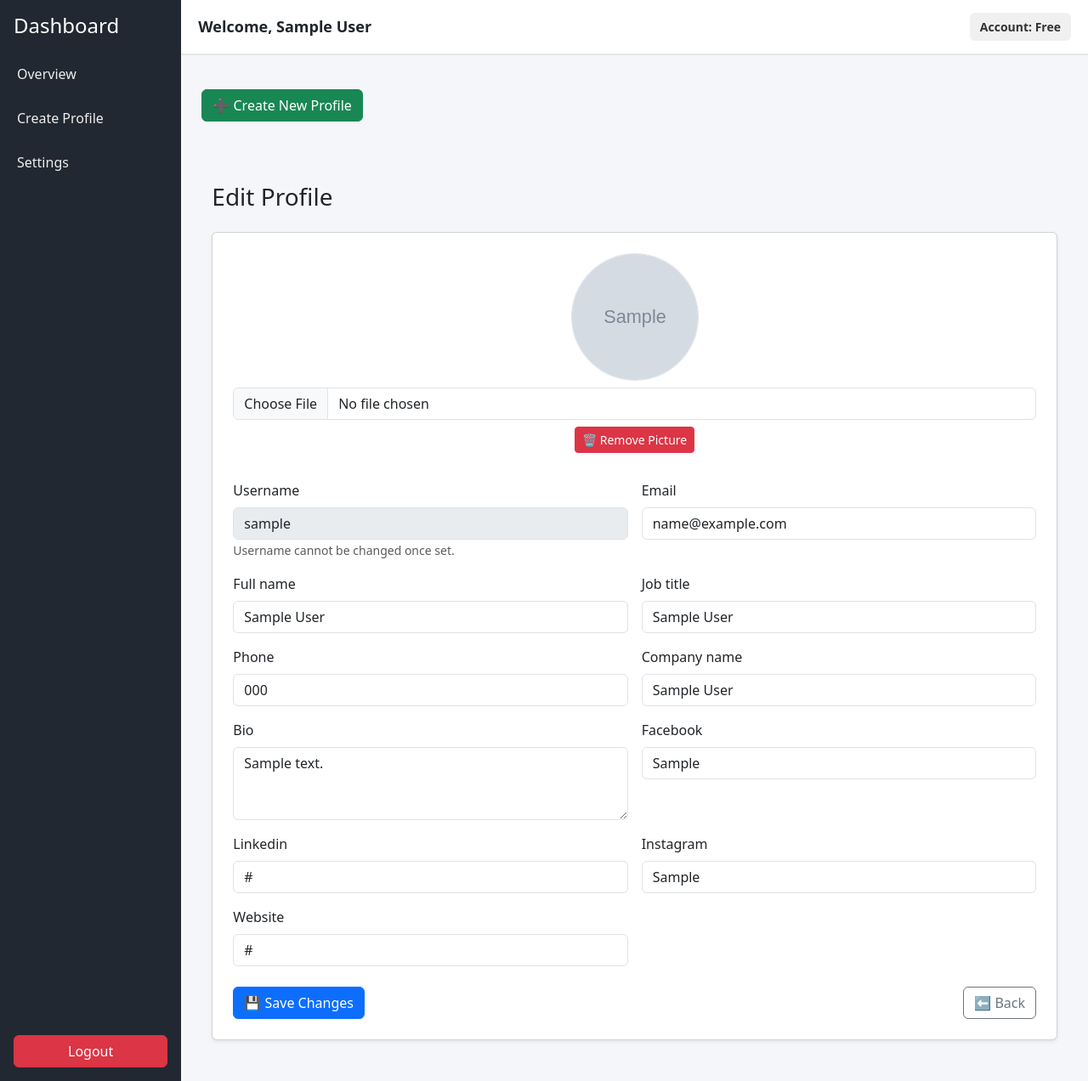
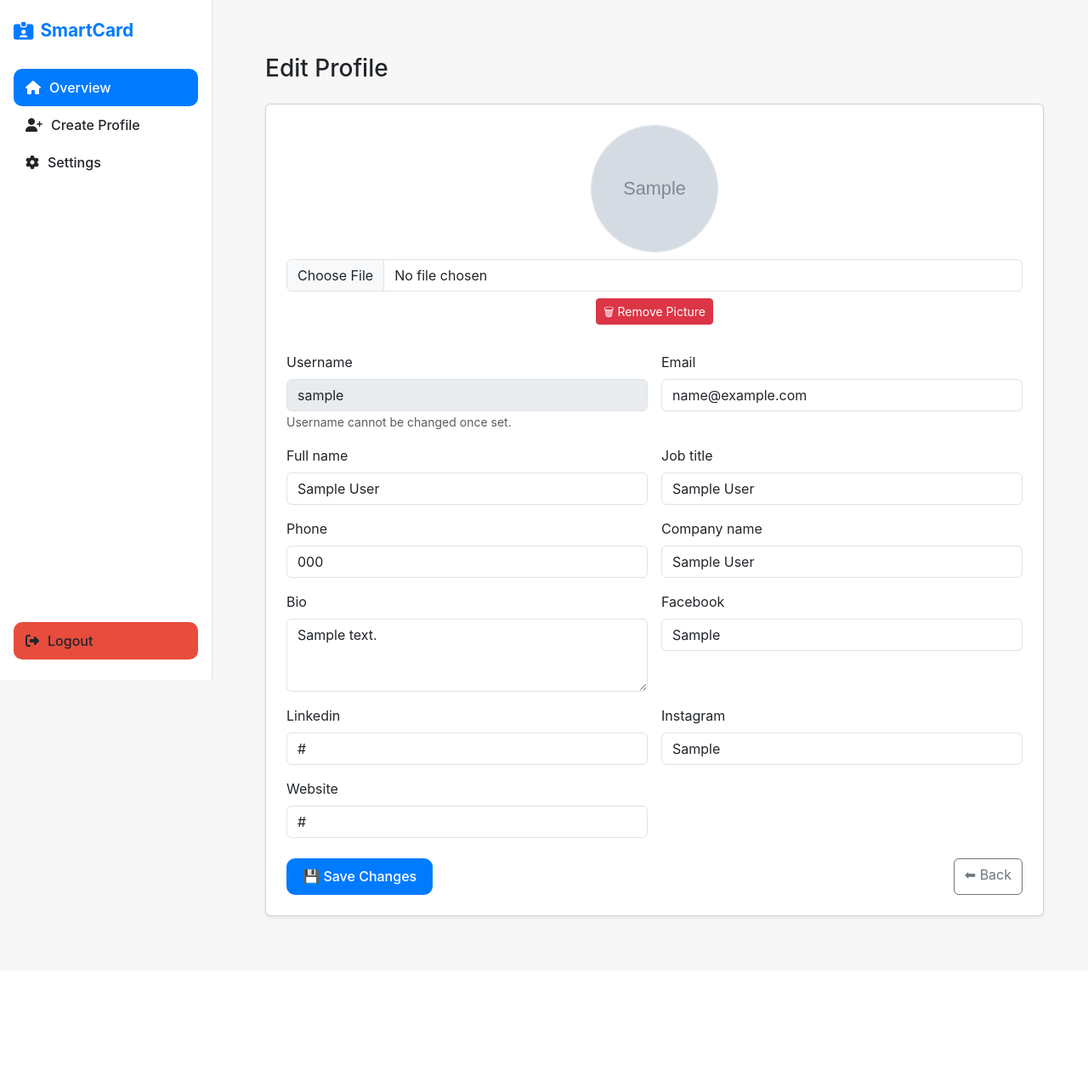
Before and after one commit to engrrasel/smartcard, a Django app: page /profile/1/edit/ in a window 1280 px wide. Shown: the whole page at 85% size. After the commit the page ends 1081 px from the top, so only its background shows below. Run offline with Django 5.2, Linux system fonts and the light colour scheme; a user stored in the database is signed in; tables that the repository leaves empty hold one stand-in row (values such as "Sample post"); grey boxes marked "Sample" are stand-in pictures; some libraries are stand-ins or nearby versions.

Commit message:
dashboard ui, profile icon and some bug fixed

```diff
--- a/app_accounts/urls.py
+++ b/app_accounts/urls.py
@@ -4,7 +4,7 @@
 from django.contrib.auth.views import LoginView, LogoutView
 from . import views
 
-app_name = "app_account"
+app_name = "app_accounts"
 
 urlpatterns = [
     # 🔐 Authentication
@@ -23,4 +23,9 @@
 
     # 🌐 Public Profile
     path('<slug:username>/', views.public_profile, name='public_profile'),
+    path('profile/<int:pk>/download_qr/', views.download_qr, name='download_qr'),
+    path("profile/<int:pk>/delete/", views.delete_profile, name="delete_profile"),
+
+
+
 ]
--- a/app_accounts/views.py
+++ b/app_accounts/views.py
@@ -1,19 +1,30 @@
+# ─────────────────────────────────────────────
+# ✅ Django Core Imports
+# ─────────────────────────────────────────────
+from django.shortcuts import render, redirect, get_object_or_404
+from django.http import HttpResponse
+from django.urls import reverse
+from django.contrib import messages
 from django.contrib.auth import login, get_user_model
+from django.contrib.auth.decorators import login_required
 from django.contrib.auth.tokens import default_token_generator
 from django.utils.http import urlsafe_base64_encode, urlsafe_base64_decode
 from django.utils.encoding import force_bytes
-from django.shortcuts import render, redirect, get_object_or_404
-from django.contrib import messages
-from django.urls import reverse
+from django.utils.text import slugify
 from django.core.mail import send_mail
 from django.conf import settings
-from django.contrib.auth.decorators import login_required
-from django.utils.text import slugify
-from io import BytesIO
+
+# ─────────────────────────────────────────────
+# ✅ Third-Party / Utility Imports
+# ─────────────────────────────────────────────
 import base64
 import qrcode
+from io import BytesIO
 
-from .forms import SignupForm, ProfileUpdateForm, ProfileForm
+# ─────────────────────────────────────────────
+# ✅ Local App Imports
+# ─────────────────────────────────────────────
+from .forms import SignupForm, ProfileForm, ProfileUpdateForm
 from .models import UserProfile
 
 User = get_user_model()
@@ -248,10 +259,24 @@ END:VCARD
     }
     return render(request, "accounts/public_profile.html", context)
 
-"""@login_required
+@login_required
 def delete_profile(request, pk):
     profile = get_object_or_404(UserProfile, pk=pk, user=request.user)
     profile.delete()
-    messages.success(request, "🗑️ Profile deleted successfully.")
-    return redirect("dashboard:dashboard")
-"""
+    messages.success(request, "Profile deleted successfully.")
+    return redirect("app_account:dashboard")
+
+
+
+def download_qr(request, pk):
+    profile = get_object_or_404(UserProfile, pk=pk, user=request.user)
+    url = request.build_absolute_uri(profile.get_absolute_url())
+
+    qr = qrcode.make(url)
+    buffer = BytesIO()
+    qr.save(buffer, format='PNG')
+    buffer.seek(0)
+
+    response = HttpResponse(buffer, content_type='image/png')
+    response['Content-Disposition'] = f'attachment; filename="{profile.username or profile.pk}.png"'
+    return response
--- a/templates/dashboard/dashboard_base.html
+++ b/templates/dashboard/dashboard_base.html
@@ -1,4 +1,3 @@
-{% load static %}
 <!DOCTYPE html>
 <html lang="en">
 <head>
@@ -6,90 +5,175 @@
     <meta name="viewport" content="width=device-width, initial-scale=1.0">
     <title>{% block title %}Dashboard{% endblock %}</title>
 
-    <link rel="stylesheet" href="https://cdn.jsdelivr.net/npm/bootstrap@5.3.3/dist/css/bootstrap.min.css">
+    <!-- Bootstrap -->
+    <link href="https://cdn.jsdelivr.net/npm/bootstrap@5.3.3/dist/css/bootstrap.min.css" rel="stylesheet">
+    <!-- Font Awesome -->
+    <link rel="stylesheet" href="https://cdnjs.cloudflare.com/ajax/libs/font-awesome/6.5.0/css/all.min.css">
 
     <style>
-        body { background: #f5f6fa; }
-        .sidebar { min-height: 100vh; background: #222831; color: #fff; }
-        .sidebar a { color: #eee; display: block; padding: 14px 20px; text-decoration: none; transition: 0.3s; }
-        .sidebar a:hover { background: #393e46; }
-        .header {
-            background: #fff;
-            padding: 15px 20px;
-            font-size: 18px;
-            font-weight: 600;
-            border-bottom: 2px solid #e6e6e6;
+        :root {
+            --bg-main: #F7F7F7;
+            --bg-card: #FFFFFF;
+            --sidebar-bg: #FFFFFF;
+            --primary: #007BFF;
+            --text-dark: #212529;
+            --text-muted: #6c757d;
+            --border-color: #E3E6EA;
+        }
+
+        body {
+            font-family: 'Inter', sans-serif;
+            background-color: var(--bg-main);
+            color: var(--text-dark);
+        }
+
+        /* Sidebar */
+        .sidebar {
+            width: 250px;
+            height: 100vh;
+            position: fixed;
+            left: 0;
+            top: 0;
+            background: var(--sidebar-bg);
+            border-right: 1px solid var(--border-color);
             display: flex;
+            flex-direction: column;
             justify-content: space-between;
+            padding: 1.5rem 1rem;
+        }
+
+        .sidebar h3 {
+            font-size: 1.3rem;
+            font-weight: 700;
+            color: var(--primary);
+            display: flex;
             align-items: center;
+            gap: 8px;
+            margin-bottom: 2rem;
         }
-        .account-type {
-            font-size: 14px;
-            background: #f0f0f0;
-            padding: 6px 12px;
-            border-radius: 6px;
-            color: #333;
+
+        .sidebar a {
+            color: var(--text-dark);
+            text-decoration: none;
+            display: flex;
+            align-items: center;
+            gap: 10px;
+            padding: 10px 14px;
+            border-radius: 10px;
+            font-weight: 500;
+            transition: all 0.3s ease;
+        }
+
+        .sidebar a:hover,
+        .sidebar a.active {
+            background-color: var(--primary);
+            color: white;
+        }
+
+        .logout-btn {
+            background-color: #E74C3C;
+            color: #fff;
+            text-align: center;
+            padding: 10px;
+            border-radius: 10px;
+            text-decoration: none;
+            font-weight: 500;
+            transition: all 0.3s ease;
+        }
+
+        .logout-btn:hover {
+            background-color: #c0392b;
+        }
+
+        /* Main Section */
+        .main {
+            margin-left: 260px;
+            padding: 2.5rem;
+        }
+
+        /* Card & Buttons */
+        .profile-card {
+            background: var(--bg-card);
+            border: 1px solid var(--border-color);
+            border-radius: 14px;
+            padding: 1rem 1.5rem;
+            display: flex;
+            align-items: center;
+            justify-content: space-between;
+            box-shadow: 0 3px 8px rgba(0, 0, 0, 0.03);
+            transition: all 0.3s ease;
+        }
+
+        .profile-card:hover {
+            box-shadow: 0 6px 14px rgba(0, 0, 0, 0.06);
+            transform: translateY(-3px);
+        }
+
+        .profile-info {
+            display: flex;
+            align-items: center;
+            gap: 1rem;
+        }
+
+        .profile-info img {
+            width: 60px;
+            height: 60px;
+            border-radius: 50%;
+            object-fit: cover;
+            border: 2px solid var(--border-color);
+        }
+
+        .profile-info strong {
+            font-size: 1rem;
+            color: var(--text-dark);
+        }
+
+        .icon-btn {
+            border: none;
+            background: transparent;
+            font-size: 1.2rem;
+            color: var(--text-muted);
+            margin-left: 10px;
+            transition: all 0.25s ease;
+        }
+
+        .icon-btn:hover { transform: scale(1.2); }
+        .icon-btn.view:hover { color: #007BFF; }
+        .icon-btn.edit:hover { color: #6C757D; }
+        .icon-btn.qr:hover { color: #198754; }
+        .icon-btn.delete:hover { color: #E74C3C; }
+
+        .btn-primary {
+            background-color: var(--primary);
+            border: none;
+            border-radius: 10px;
+            padding: 0.6rem 1.2rem;
+            font-weight: 500;
+        }
+
+        .btn-primary:hover {
+            background-color: #0069d9;
         }
     </style>
 </head>
 
 <body>
 
-<div class="container-fluid">
-    <div class="row">
+    <div class="sidebar">
+        <div>
+            <h3><i class="fa-solid fa-id-card-clip"></i> SmartCard</h3>
+            <a href="{% url 'app_account:dashboard' %}" class="active"><i class="fa-solid fa-house"></i> Overview</a>
+            <a href="{% url 'app_account:create_profile' %}"><i class="fa-solid fa-user-plus"></i> Create Profile</a>
+            <a href="#"><i class="fa-solid fa-gear"></i> Settings</a>
+        </div>
+        <a href="{% url 'app_account:logout' %}" class="logout-btn">
+            <i class="fa-solid fa-right-from-bracket"></i> Logout
+        </a>
+    </div>
 
-        <!-- ✅ Sidebar -->
-        <div class="col-md-2 sidebar d-flex flex-column justify-content-between p-0">
-            <div>
-                <h4 class="p-3 mb-0">Dashboard</h4>
-                <a href="{% url 'app_account:dashboard' %}">Overview</a>
-                <a href="{% url 'app_account:create_profile' %}">Create Profile</a>
-                <a href="#">Settings</a>
-            </div>
-
-            <!-- ✅ Logout Button -->
-            <form action="{% url 'app_account:logout' %}" method="post" class="m-3">
-                {% csrf_token %}
-                <button type="submit" class="btn btn-danger w-100">Logout</button>
-            </form>
-        </div>
-
-        <!-- ✅ Main Content -->
-        <div class="col-md-10 p-0">
-
-            <!-- ✅ Header -->
-            <div class="header">
-                <div>
-                    Welcome,
-                    {% if request.user.userprofile_set.first %}
-                        {{ request.user.userprofile_set.first.full_name|default:request.user.email }}
-                    {% else %}
-                        {{ request.user.email }}
-                    {% endif %}
-                </div>
-
-                <div class="account-type">
-                    Account: <strong>{{ request.user.get_account_type_display|default:"Free" }}</strong>
-                </div>
-            </div>
-
-            <!-- ✅ Profile List Section -->
-            <div class="p-4">
-
-
-                <a href="{% url 'app_account:create_profile' %}" class="btn btn-success mt-3">
-                    ➕ Create New Profile
-                </a>
-            </div>
-
-            <!-- ✅ Dynamic Page Content -->
-            <div class="p-4">
-                {% block content %}
-                {% endblock %}
-            </div>
-        </div>
-    </div>
-</div>
+    <main class="main">
+        {% block content %}{% endblock %}
+    </main>
 
 </body>
 </html>
```
Also changed, not shown: app_accounts/models.py (+14 -4 lines), app_accounts/templates/accounts/dashboard.html (+28 -25 lines).
